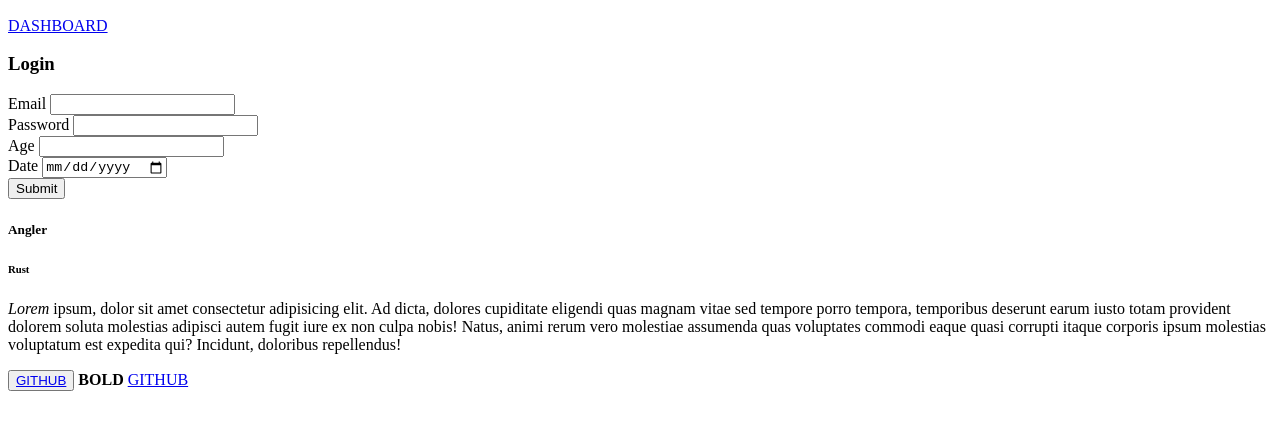
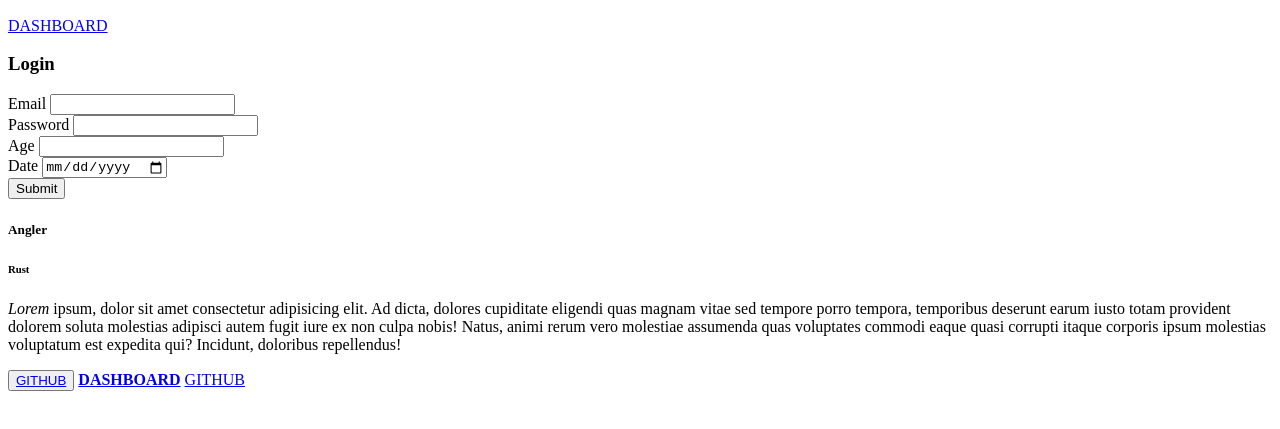
Before and after one commit to erwinyutuc/HTML-Fundamentals, a plain HTML site: page index.html in a window 1280 px wide. Shown: the part 97-526 px from the top of the page. Drawn offline with Linux system fonts and the light colour scheme.

Commit message:
Modified dashboard

```diff
--- a/index.html
+++ b/index.html
@@ -39,7 +39,7 @@
                 <p><i>Lorem</i> ipsum, dolor sit amet consectetur adipisicing elit. Ad dicta, dolores cupiditate eligendi quas magnam vitae sed tempore porro tempora, temporibus deserunt earum iusto totam provident dolorem soluta molestias adipisci autem fugit iure ex non culpa nobis! Natus, animi rerum vero molestiae assumenda quas voluptates commodi eaque quasi corrupti itaque corporis ipsum molestias voluptatum est expedita qui? Incidunt, doloribus repellendus!</p>
 
         <Button><a href=https://github.com/erwinyutuc target="_blank">GITHUB</a></Button>
-        <b>BOLD</b>
+        <b><a href="./dashboard.html">DASHBOARD</a></b>
         <a href="https://github.com/erwinyutuc">GITHUB</a>
 
         <!-- Create a link that opens up dashboard in a new tab -->
```
